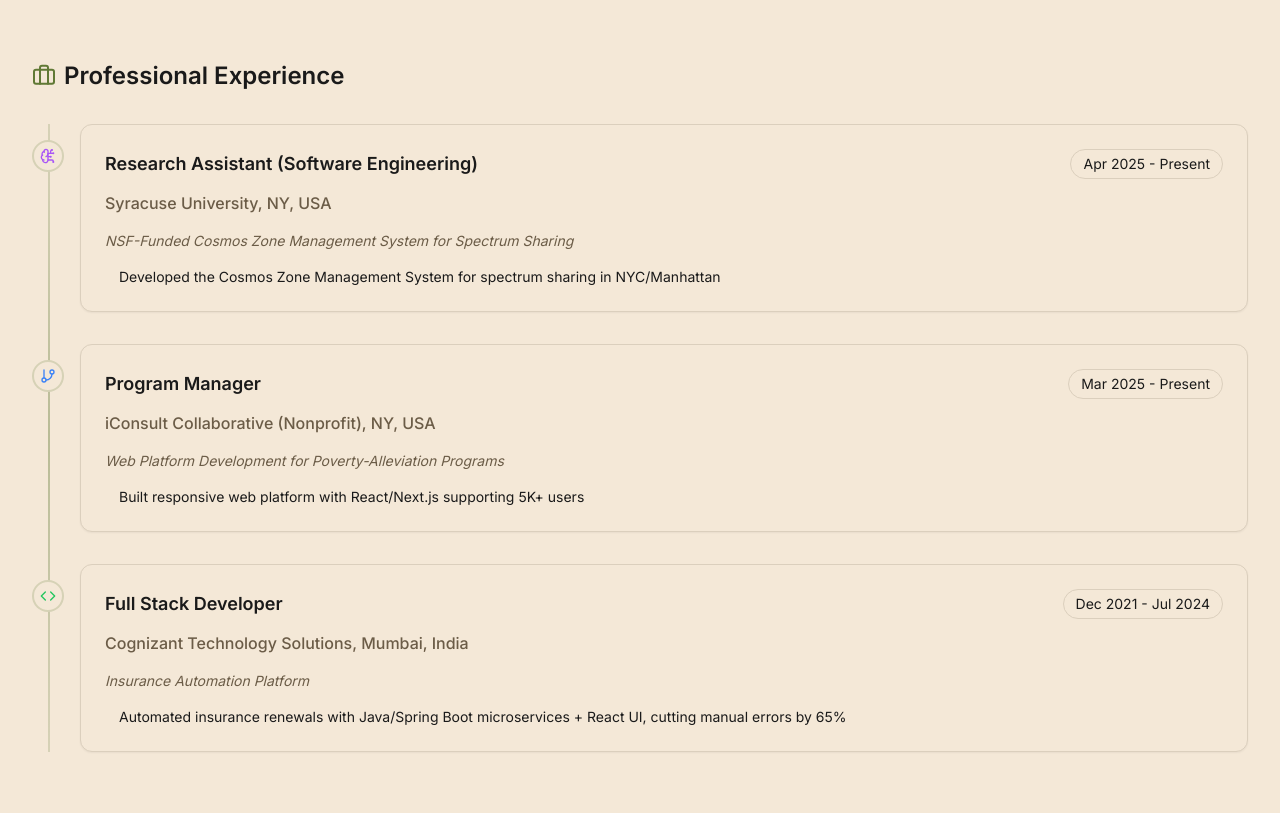
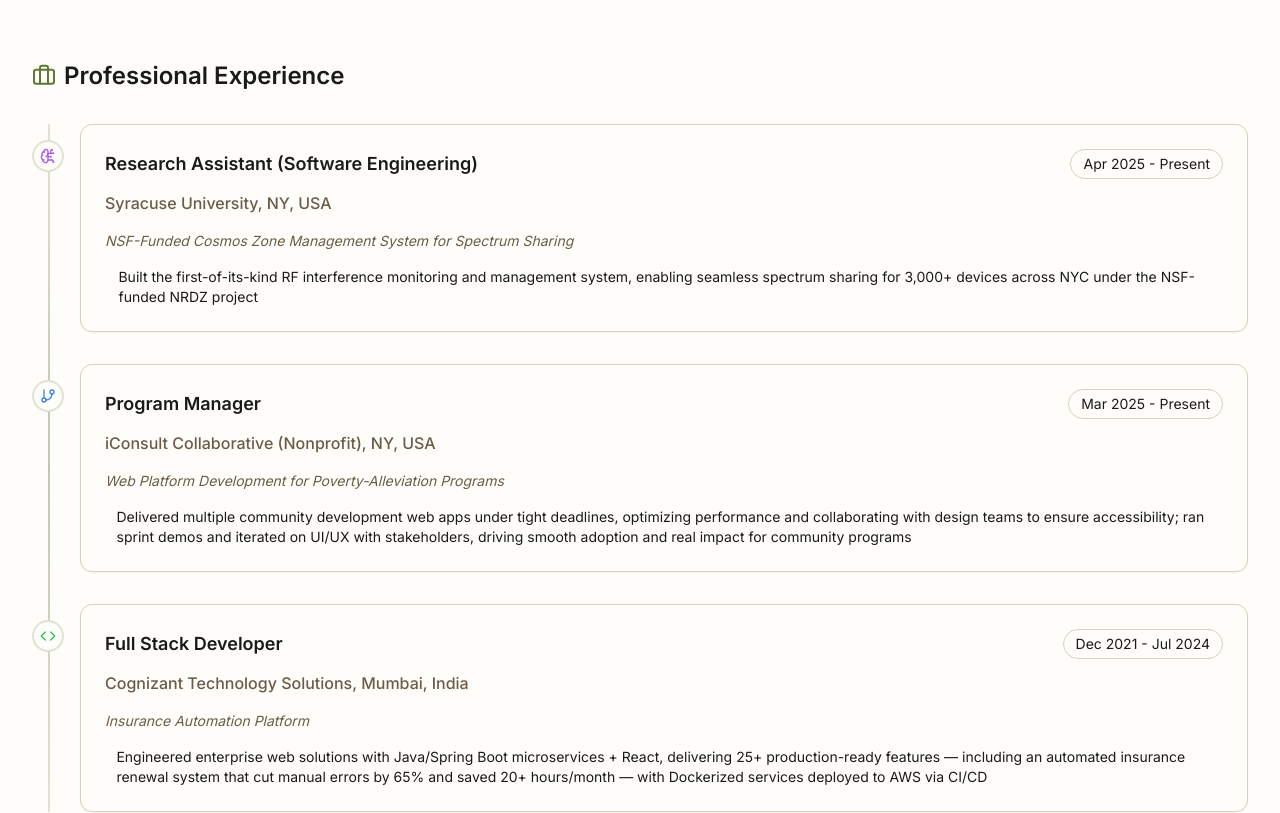
Before and after one commit to jaydoshi33/Portfolio-Website, a Next.js app: page / in a window 1280 px wide. Shown: the part 1720-2533 px from the top of the page. Built offline with nearby package versions, Linux system fonts and the light colour scheme.

Commit message:
Background colour update

```diff
--- a/src/components/About.tsx
+++ b/src/components/About.tsx
@@ -105,7 +105,7 @@
     period: 'Apr 2025 - Present',
     description: 'NSF-Funded Cosmos Zone Management System for Spectrum Sharing',
     achievements: [
-      'Developed the Cosmos Zone Management System for spectrum sharing in NYC/Manhattan',
+      'Built the first-of-its-kind RF interference monitoring and management system, enabling seamless spectrum sharing for 3,000+ devices across NYC under the NSF-funded NRDZ project',
     ],
     icon: BrainCircuit,
     color: 'text-purple-500'
@@ -117,7 +117,7 @@
     period: 'Mar 2025 - Present',
     description: 'Web Platform Development for Poverty-Alleviation Programs',
     achievements: [
-      'Built responsive web platform with React/Next.js supporting 5K+ users',
+      'Delivered multiple community development web apps under tight deadlines, optimizing performance and collaborating with design teams to ensure accessibility; ran sprint demos and iterated on UI/UX with stakeholders, driving smooth adoption and real impact for community programs',
     ],
     icon: GitBranch,
     color: 'text-blue-500'
@@ -129,7 +129,7 @@
     period: 'Dec 2021 - Jul 2024',
     description: 'Insurance Automation Platform',
     achievements: [
-      'Automated insurance renewals with Java/Spring Boot microservices + React UI, cutting manual errors by 65%',
+      'Engineered enterprise web solutions with Java/Spring Boot microservices + React, delivering 25+ production-ready features — including an automated insurance renewal system that cut manual errors by 65% and saved 20+ hours/month — with Dockerized services deployed to AWS via CI/CD',
     ],
     icon: Code,
     color: 'text-green-500'
@@ -299,7 +299,7 @@
 
           <div className="relative">
             {/* Timeline line */}
-            <div className="absolute left-4 top-0 bottom-0 w-0.5 bg-gradient-to-b from-primary/20 via-primary/40 to-primary/20" />
+            <div className="absolute left-4 top-0 bottom-0 w-0.5 bg-gradient-to-b from-primary/20 via-primary/40 to-primary/20 z-0" />
 
             <div className="space-y-8">
               {experience.map((exp, index) => (
@@ -310,16 +310,17 @@
                   initial="hidden"
                   whileInView="show"
                   viewport={{ once: true, margin: "-50px" }}
-                  whileHover="hover"
-                  className={`relative pl-12 group`}
+                  className={`relative pl-12 group overflow-visible`}
                 >
                   {/* Timeline dot */}
-                  <div className={`absolute left-0 top-4 w-8 h-8 rounded-full flex items-center justify-center ${exp.color} bg-background border-2 border-primary/20 group-hover:border-primary/50 transition-colors`}>
+                  <div className={`absolute left-0 top-4 w-8 h-8 rounded-full flex items-center justify-center ${exp.color} bg-background border-2 border-primary/20 transition-colors`}>
                     <exp.icon className="w-4 h-4" />
                   </div>
 
                   <motion.div
-                    className="p-6 bg-background rounded-xl border border-border shadow-sm hover:shadow-md transition-all duration-300"
+                    className="relative z-10 p-6 bg-background rounded-xl border border-border shadow-sm transition-all duration-300"
+                    whileHover={{ y: -5, boxShadow: '0 10px 25px -5px rgba(0, 0, 0, 0.1), 0 8px 10px -6px rgba(0, 0, 0, 0.1)' }}
+                    transition={{ type: 'spring', stiffness: 300, damping: 15 }}
                   >
                     <div className="flex flex-col sm:flex-row sm:items-center justify-between gap-2 mb-3">
                       <h4 className="text-lg font-semibold">{exp.role}</h4>
--- a/tailwind.config.js
+++ b/tailwind.config.js
@@ -22,7 +22,7 @@
         border: "hsl(35, 30%, 80%)",
         input: "hsl(35, 30%, 80%)",
         ring: "hsl(82, 39%, 34%)", // olive ring
-        background: "hsl(35, 56%, 90%)", // light coffee
+        background: "hsl(40, 100%, 98.8%)", // light coffee
         foreground: "hsl(0, 0%, 10%)", // near-black
         primary: {
           DEFAULT: "hsl(82, 39%, 34%)", // olive green
```
